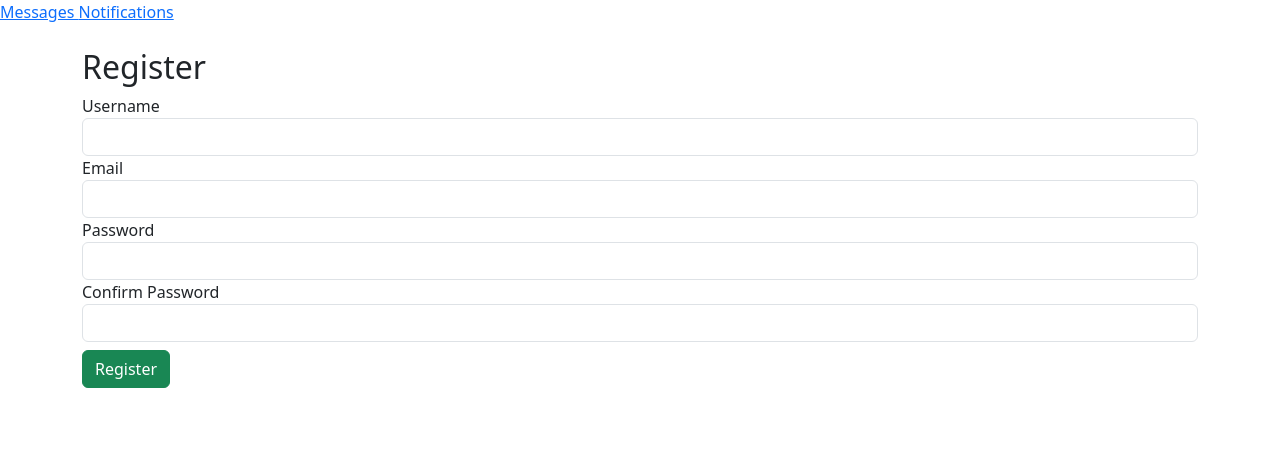
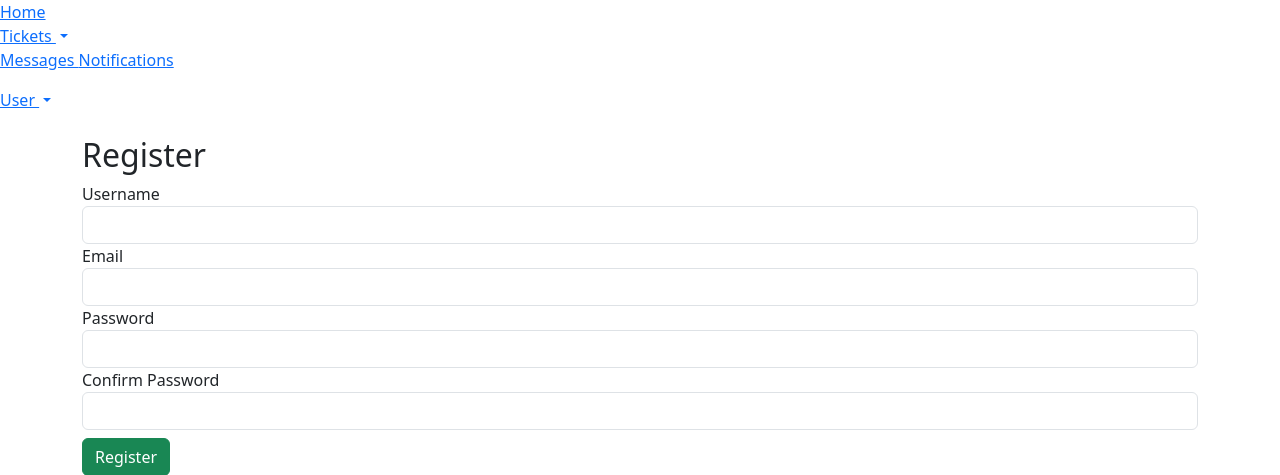
Before and after one commit to cyberpedia/ticketing_system, a Flask app: page /register in a window 1280 px wide. Shown: the top 475 px of the page. Run offline with Flask 3, Linux system fonts and the light colour scheme; parts of the project's set-up code (start-up, migrations or seed data) failed here and were passed over; some libraries are stand-ins or nearby versions.

Commit message:
Update base.html

```diff
--- a/app/templates/base.html
+++ b/app/templates/base.html
@@ -7,15 +7,57 @@
 </head>
 <body>
     <a href="{{ url_for('main.profile') }}"><i class="fa fa-user"></i> {{ current_user.username }}</a>
+<div class="sidebar">
+    <a href="{{ url_for('main.index') }}"><i class="fa fa-home"></i> Home</a>
+
+    <div class="dropdown">
+        <a class="dropdown-toggle d-block" data-bs-toggle="collapse" href="#ticketMenu" role="button" aria-expanded="false">
+            <i class="fa fa-ticket"></i> Tickets
+        </a>
+        <div class="collapse" id="ticketMenu">
+            <a href="{{ url_for('main.ticket_list') }}" class="ms-3 d-block">All</a>
+            <a href="{{ url_for('main.ticket_list', status='open') }}" class="ms-3 d-block">Open</a>
+            <a href="{{ url_for('main.ticket_list', status='closed') }}" class="ms-3 d-block">Closed</a>
+            <a href="{{ url_for('main.create_ticket') }}" class="ms-3 d-block">New</a>
+        </div>
+    </div>
+
     <a href="{{ url_for('main.private_messages') }}">
         <i class="fa fa-envelope"></i> Messages
         <span id="msgBadge" class="badge bg-danger d-none">1</span>
     </a>
+
     <a href="{{ url_for('main.notifications') }}">
         <i class="fa fa-bell"></i> Notifications
         <span id="ticketBadge" class="badge bg-warning text-dark d-none">1</span>
     </a>
 
+    {% if current_user.is_authenticated and current_user.role == 'admin' %}
+    <div class="dropdown">
+        <a class="dropdown-toggle d-block" data-bs-toggle="collapse" href="#adminMenu" role="button">
+            <i class="fa fa-tools"></i> Admin
+        </a>
+        <div class="collapse" id="adminMenu">
+            <a href="{{ url_for('admin.dashboard') }}" class="ms-3 d-block">Dashboard</a>
+            <a href="{{ url_for('admin.view_logs') }}" class="ms-3 d-block">Logs</a>
+        </div>
+    </div>
+    {% endif %}
+
+    <div class="dropdown mt-3">
+        <a class="dropdown-toggle d-block" data-bs-toggle="collapse" href="#userMenu" role="button">
+            <i class="fa fa-user"></i> {{ current_user.username if current_user.is_authenticated else "User" }}
+        </a>
+        <div class="collapse" id="userMenu">
+            {% if current_user.is_authenticated %}
+                <a href="{{ url_for('main.profile') }}" class="ms-3 d-block">Profile</a>
+                <a href="{{ url_for('auth.logout') }}" class="ms-3 d-block">Logout</a>
+            {% else %}
+                <a href="{{ url_for('auth.login') }}" class="ms-3 d-block">Login</a>
+            {% endif %}
+        </div>
+    </div>
+</div>
 
     <div class="container mt-4">
         {% with messages = get_flashed_messages() %}
```
Lines whose indentation alone changed are shown as unchanged.
